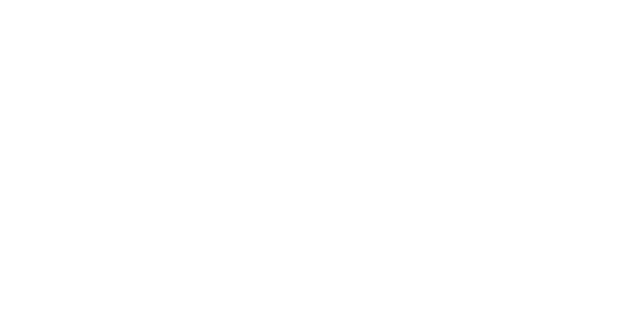
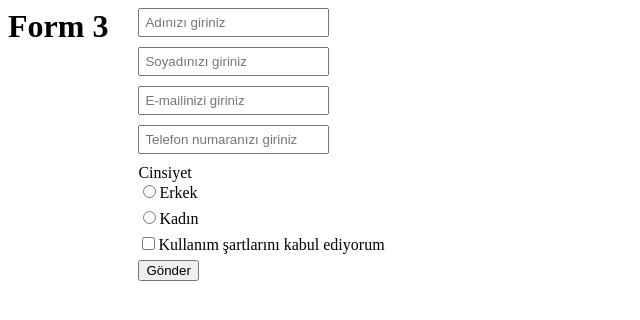
Before and after one commit to jamshaidjavaid/js-course, a React (Vite) app: page /Form3 in a window 1280 px wide. Before the commit this address had no page. Shown: the top 320 px of the page, without its empty margins (0-640 px from the left). Built offline with nearby package versions, Linux system fonts and the light colour scheme.

Commit message:
not completed

```diff
--- a/src/App.jsx
+++ b/src/App.jsx
@@ -9,6 +9,8 @@ import Notes from "./pages/Notes";
 import SubscriptionForm from "./pages/SubscriptionForm";
 import FormExample from "./pages/FormExample";
 import Forms from "./pages/Forms";
+import Form2 from "./pages/Form2";
+import Form3 from "./pages/Form3";
 
 function App() {
   return (
@@ -25,6 +27,8 @@ function App() {
         <Route path="/subscriptionForm" element={<SubscriptionForm />} />
         <Route path="/formExample" element={<FormExample />} />
         <Route path="/Forms" element={<Forms/>} />
+        <Route path="/Form2" element={<Form2/>} />
+        <Route path="/Form3" element={<Form3/>} />
       </Routes>
     </div>
   );
--- /dev/null
+++ b/src/pages/Form2.jsx
@@ -0,0 +1,75 @@
+import React, { useEffect, useState } from 'react'
+import {Container, Form } from 'react-bootstrap';
+
+
+const Form2 = () => {
+    const[firstNumber, setFirstNumber]=useState(0);
+    const[secondNumber, setSecondNumber]=useState(0);
+    const[totalNumber, setTotalNumber]=useState(0);
+
+
+    //!useEffect yapmak istemezsek burda o zaman
+    //!const toplam = +firstNumber+ +secondNumber; da yazabiliriz
+
+    //* 3. alana toplam yazilmasi icin useEffect stati kullanilir.
+    useEffect(()=>{
+        setTotalNumber(+firstNumber+ +secondNumber)//*+ ile stringe donusturuyoruz. ve istedigimiz gibi iki numarayi topla diyoruz
+
+    },[firstNumber, secondNumber])//*iki numaramin takibini dependency ile tutuyoruz.
+
+    const inputHandler=(e)=>{
+        setFirstNumber(e.target.value)//*eventten gelen targettaki value yi alcaz
+    }
+
+
+
+
+  return (
+    <div>
+
+
+   <Container className='my-5'>
+   <h1>Form2</h1>
+   <Form>
+    <Form.Group>
+        <Form.Control
+        type="number"
+        placeholder="Enter first number"
+        value={firstNumber}
+        onChange={inputHandler}
+        //*onChange={(e)=>setFirstNumber(e.target.value)} istersek direk yukarida degilde onchange e de callback ile fonksiyonu ekliyebiliriz
+        />
+    </Form.Group>
+    <br/>
+
+    <Form.Group>
+    <Form.Control
+        type="number"
+        placeholder="Enter second number"
+        value={secondNumber}
+       //* onChange={inputHandler}
+        onChange={(e)=>setSecondNumber(e.target.value)} //istersek direk yukarida degilde onchange e de callback ile fonksiyonu ekliyebiliriz
+        />
+
+    </Form.Group>
+    <Form.Group >
+    <br/>
+    <Form.Control
+        type="number"
+        placeholder="Total Number"
+        value={totalNumber}
+        //*onChange={inputHandler}
+        onChange={(e)=>setTotalNumber(e.target.value)} //istersek direk yukarida degilde onchange e de callback ile fonksiyonu ekliyebiliriz
+        disabled
+        />
+    </Form.Group>
+   </Form>
+
+   </Container>
+
+
+    </div>
+  )
+}
+
+export default Form2
--- /dev/null
+++ b/src/pages/Form3.jsx
@@ -0,0 +1,174 @@
+import { useState } from 'react';
+import './Form3.scss';
+import { Form } from 'react-bootstrap';
+
+const Form3 = () => {
+    const initialState = {
+        firstName: "",
+        lastName: "",
+        phoneNumber: "",
+        email: "",
+        gender: "",
+        terms: false,
+    };
+
+    const [formValues, setFormValues] = useState(initialState);
+    const [errors, setErrors] = useState(initialState);
+
+    const inputHandle = (e) => {
+        const value = e.target.type === "checkbox" ? e.target.checked : e.target.value;
+        setFormValues({ ...formValues, [e.target.name]: value });
+    };
+
+    const validateForm = () => {
+        let isValid = true;
+        let errorsCopy = { ...errors };
+
+        if (!formValues.firstName) {
+            isValid = false;
+            errorsCopy.firstName = "First name is required";
+        }
+
+        if (!formValues.lastName) {
+            isValid = false;
+            errorsCopy.lastName = "Last name is required";
+        }
+
+        if (!formValues.password) {
+            isValid = false;
+            errorsCopy.password = "Password is required";
+        }
+
+        if (!formValues.email) {
+            isValid = false;
+            errorsCopy.email = "Email is required";
+        }
+
+        if (!formValues.phoneNumber) {
+            isValid = false;
+            errorsCopy.phoneNumber = "Phone number is required";
+        }
+
+        if (!formValues.terms) {
+            isValid = false;
+            errorsCopy.terms = "You must accept the terms and conditions";
+        }
+
+        //! errorsCopy objesini state'teki errors objesine atanıyor.
+        setErrors(errorsCopy);
+
+        //! isValid değeri fonksiyon sonucu olarak döndürülüyor.
+        console.log(formValues); // Form değerlerini burada görebilirsiniz.
+        return isValid;
+    };
+
+    const onSubmit = (e) => {
+        e.preventDefault();
+
+        const formValidation = validateForm();
+        if (!formValidation) {
+            return;
+        }
+
+        setFormValues(initialState);
+
+        console.log(formValues);
+    };
+
+    return (
+        <>
+            <h1>Form 3</h1>
+
+            <form onSubmit={onSubmit}>
+                <div className='input1'>
+                    <input
+                        type="text"
+                        placeholder="Adınızı giriniz"
+                        name="firstName"
+                        value={formValues.firstName}
+                        onChange={inputHandle}
+                    />
+                    {errors.firstName && (
+                        <p className="error-message">{errors.firstName}</p>
+                    )}
+                </div>
+
+                <div className='input2'>
+                    <input
+                        type="text"
+                        placeholder="Soyadınızı giriniz"
+                        name="lastName"
+                        value={formValues.lastName}
+                        onChange={inputHandle}
+                    />
+                    {errors.lastName && (
+                        <p className="error-message">{errors.lastName}</p>
+                    )}
+                </div>
+
+                <div className='input3'>
+                    <input
+                        type="text"
+                        placeholder="E-mailinizi giriniz"
+                        name="email"
+                        value={formValues.email}
+                        onChange={inputHandle}
+                    />
+                    {errors.email && (
+                        <p className="error-message">{errors.email}</p>
+                    )}
+                </div>
+
+                <div className='input4'>
+                    <input
+                        type="text"
+                        placeholder="Telefon numaranızı giriniz"
+                        name="phoneNumber"
+                        value={formValues.phoneNumber}
+                        onChange={inputHandle}
+                    />
+                    {errors.phoneNumber && (
+                        <p className="error-message">{errors.phoneNumber}</p>
+                    )}
+                </div>
+
+                <div className='input5'>
+                    <Form.Group>
+                        <Form.Label>Cinsiyet</Form.Label>
+                        <Form.Check
+                            type="radio"
+                            label="Erkek"
+                            name="gender"
+                            value="erkek"
+                            onChange={inputHandle}
+                        />
+                        <Form.Check
+                            type="radio"
+                            label="Kadın"
+                            name="gender"
+                            value="kadin"
+                            onChange={inputHandle}
+                        />
+                    </Form.Group>
+                </div>
+
+                <Form.Group>
+                    <Form.Check
+                        type="checkbox"
+                        label="Kullanım şartlarını kabul ediyorum"
+                        name="terms"
+                        checked={formValues.terms}
+                        onChange={inputHandle}
+                    />
+                    {errors.terms && (
+                        <p className="error-message">{errors.terms}</p>
+                    )}
+                </Form.Group>
+
+                <button type='submit'>Gönder</button>
+            </form>
+        </>
+    );
+};
+
+export default Form3;
--- /dev/null
+++ b/src/pages/Form3.scss
@@ -0,0 +1,4 @@
+input{
+    padding: 5px;
+    margin-bottom: 10px;
+}
```
